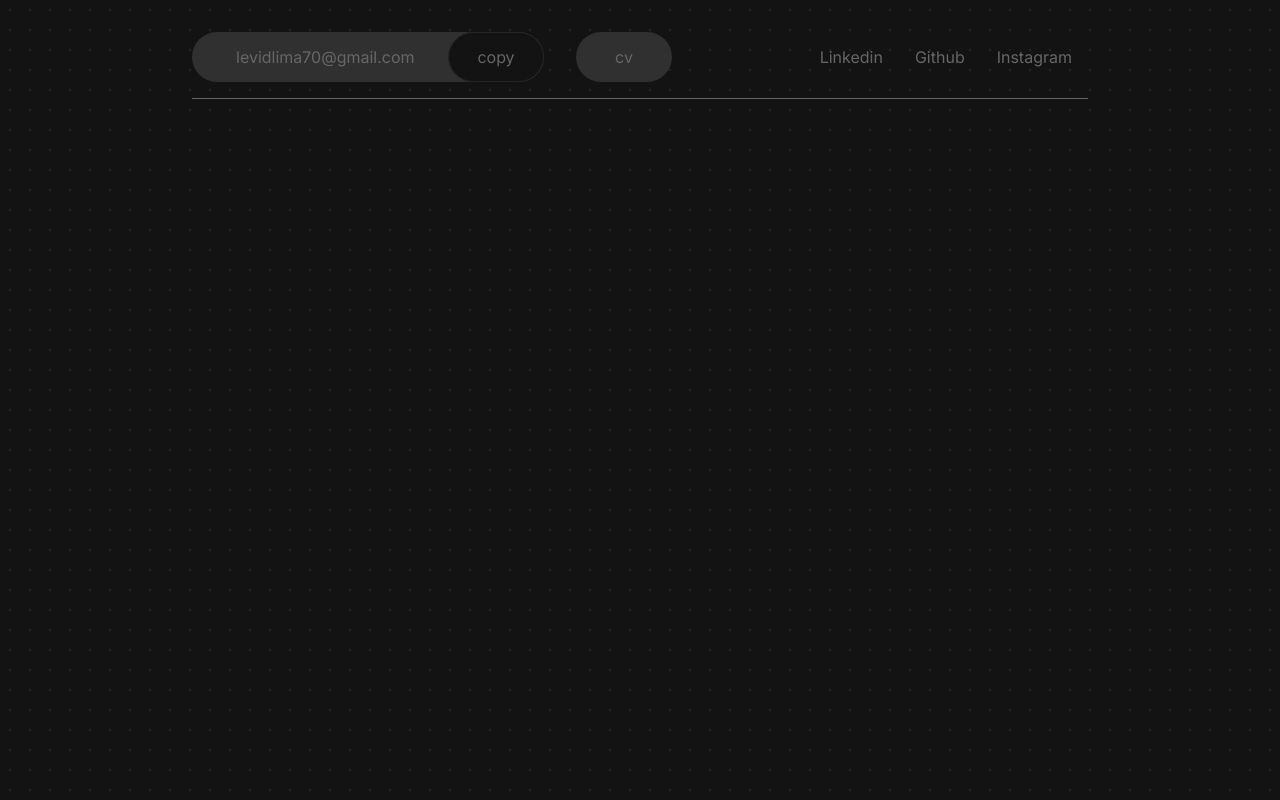
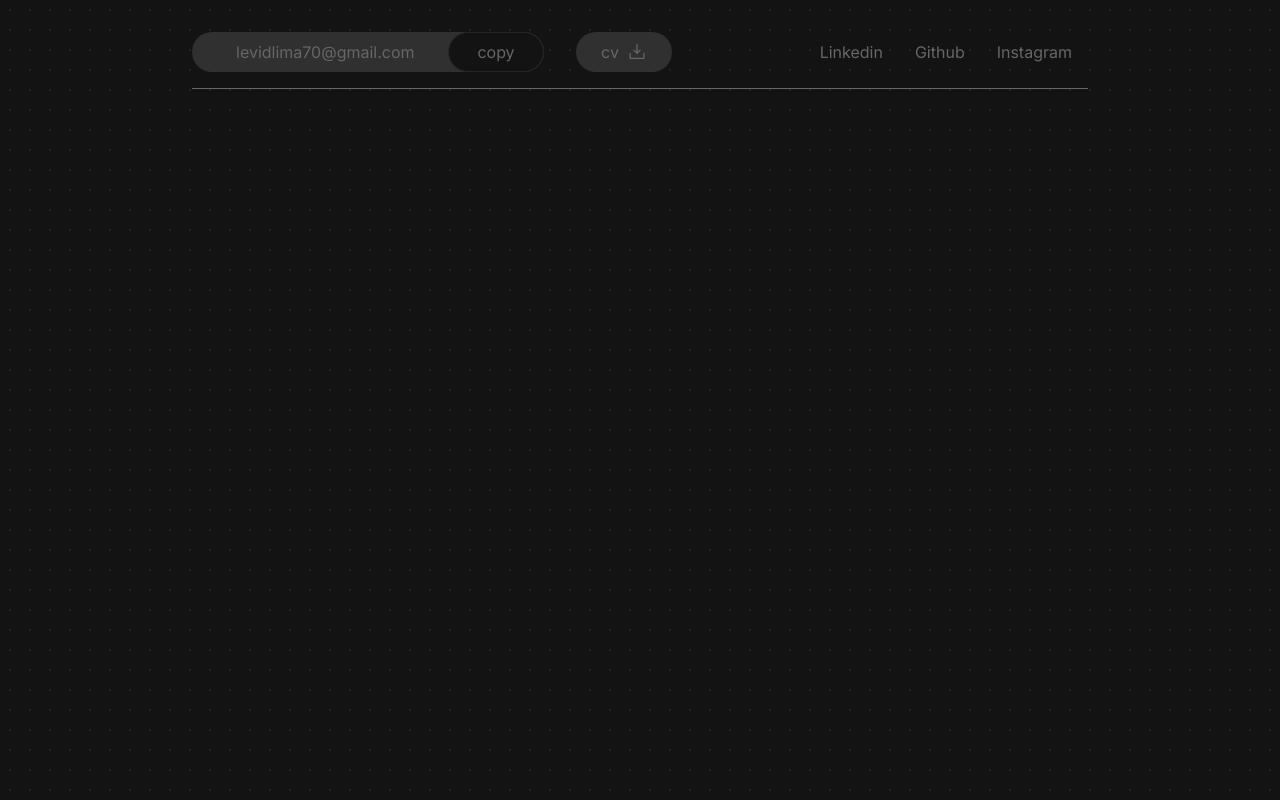
Before and after one commit to DEVLevid/levid-lima-web, a Next.js app: page / in a window 1280 px wide. Built offline with nearby package versions, Linux system fonts and the light colour scheme.

Commit message:
feat: Updating cv button in header component.

```diff
--- a/src/components/header/header.tsx
+++ b/src/components/header/header.tsx
@@ -1,4 +1,5 @@
 "use client";
+import { DownloadSimple } from "@phosphor-icons/react/dist/ssr";
 import styles from "./styles.module.scss";
 import { useState } from "react";
 
@@ -27,7 +28,7 @@ export default function Header() {
           </div>
           <div className={styles.cvContainer}>
             <a href="/cv.pdf" download>
-              <button className={styles.cvBtn}> cv </button>
+              <button className={styles.cvBtn}> cv <DownloadSimple size={20} /></button>
             </a>
           </div>
         </div>
--- a/src/components/header/styles.module.scss
+++ b/src/components/header/styles.module.scss
@@ -18,14 +18,21 @@
 
       .cvContainer {
         width: 6rem;
-        height: 50px;
+        height: 40px;
         display: flex;
         align-items: center;
         justify-content: center;
         background-color: #303030;
         border-radius: 2rem;
 
+        a {
+          text-decoration: none;
+        }
+
         .cvBtn {
+          display: flex;
+          align-items: center;
+          gap: 0.5rem;
           width: 100%;
           background: none;
           border: none;
@@ -54,7 +61,7 @@
         background-color: #131313;
         color: #666666;
         width: 6rem;
-        height: 50px;
+        height: 40px;
         border-radius: 2rem;
         display: flex;
         align-items: center;
```
